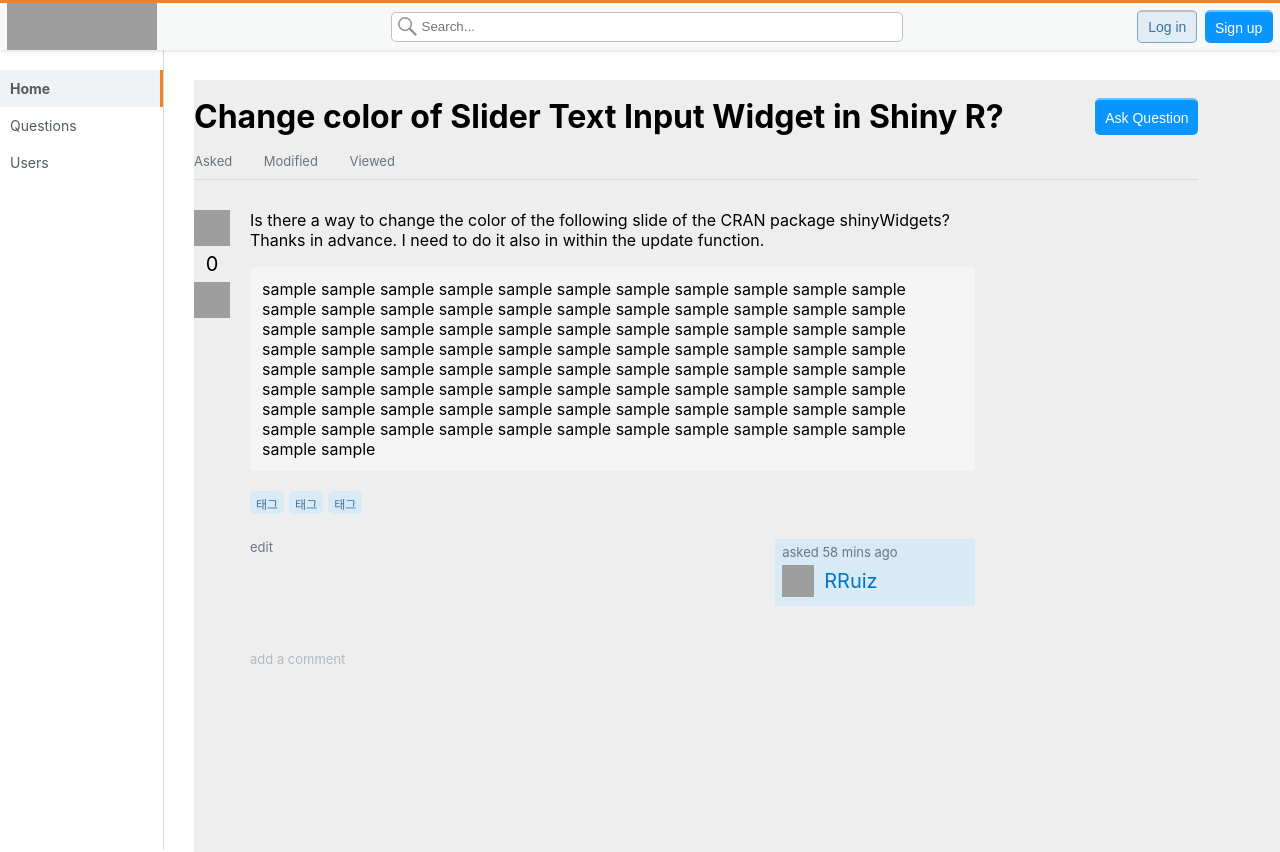
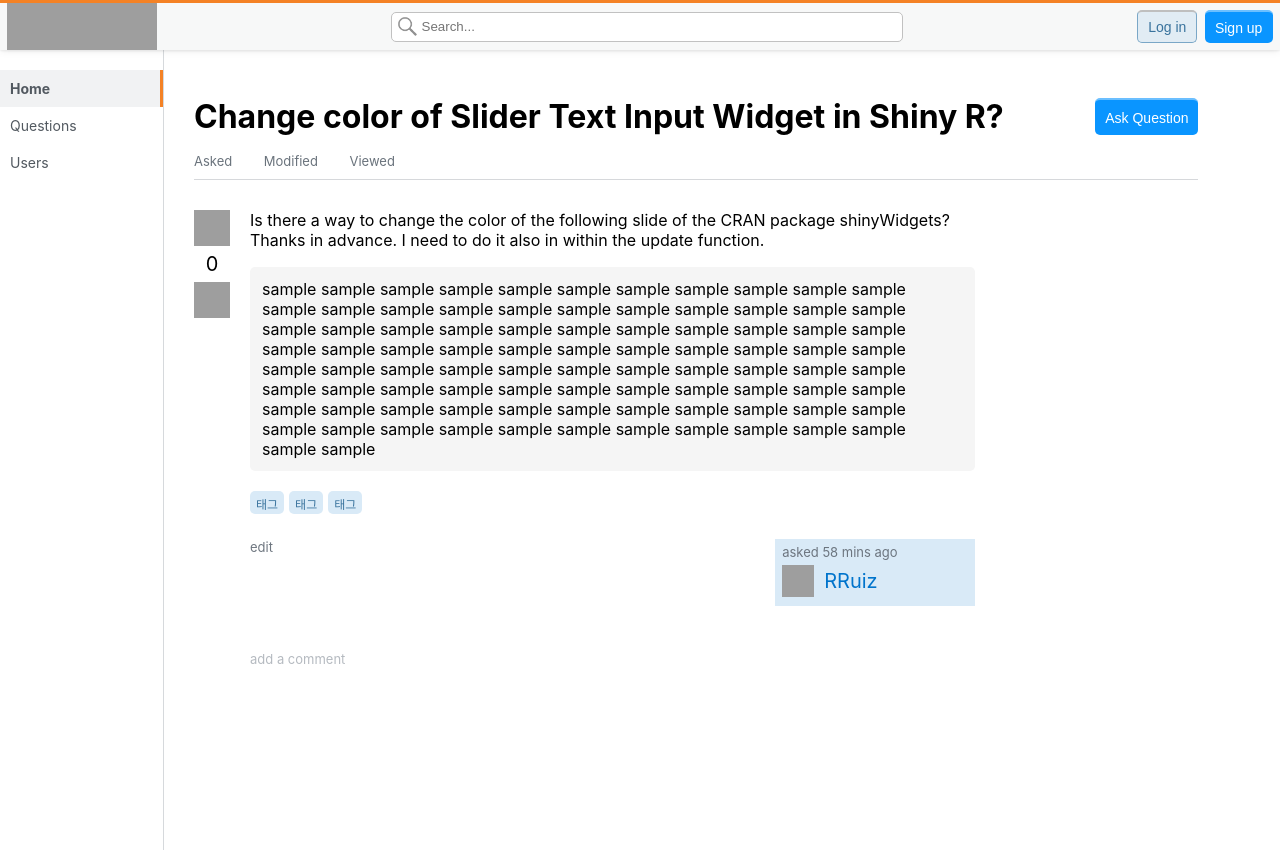
Before and after one commit to codestates-seb/seb41_pre_039, a React (Create React App) app in the folder client/: page / in a window 1280 px wide. Shown: the top 852 px of the page. Built offline with nearby package versions, Linux system fonts and the light colour scheme; grey boxes are pictures that could not be loaded; the HTML template or start-up script is replaced by a standard one.

Commit message:
fix: remove .app style

```diff
--- a/client/src/App.css
+++ b/client/src/App.css
@@ -12,10 +12,6 @@ ul,
 ol,
 li {
   list-style-type: none;
-}
-
-.App {
-  text-align: center;
 }
 
 .header {
@@ -60,7 +56,6 @@ li {
 .content > div {
   width: 100%;
   height: 2400px;
-  background-color: #eee;
 }
 
 .footer {
```
